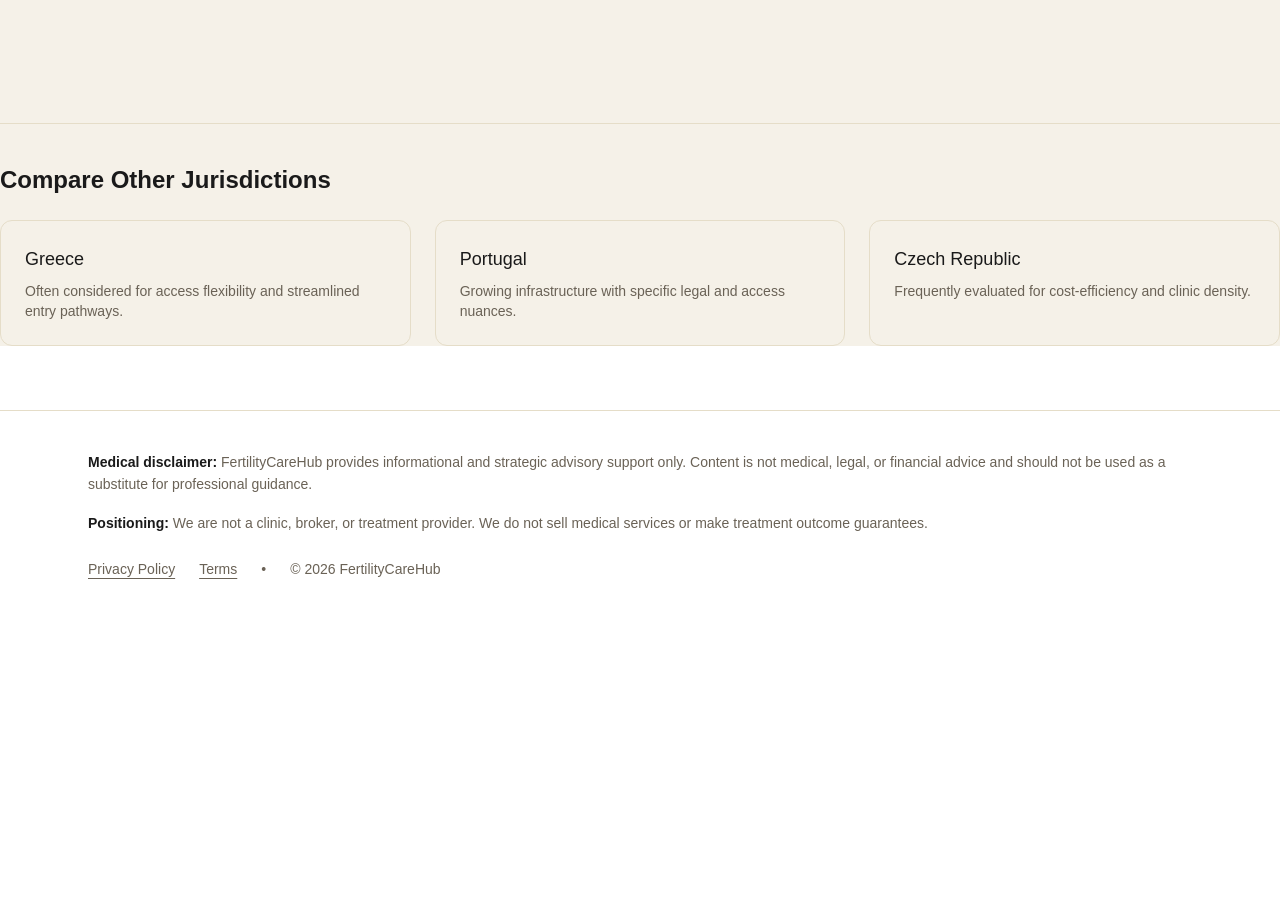
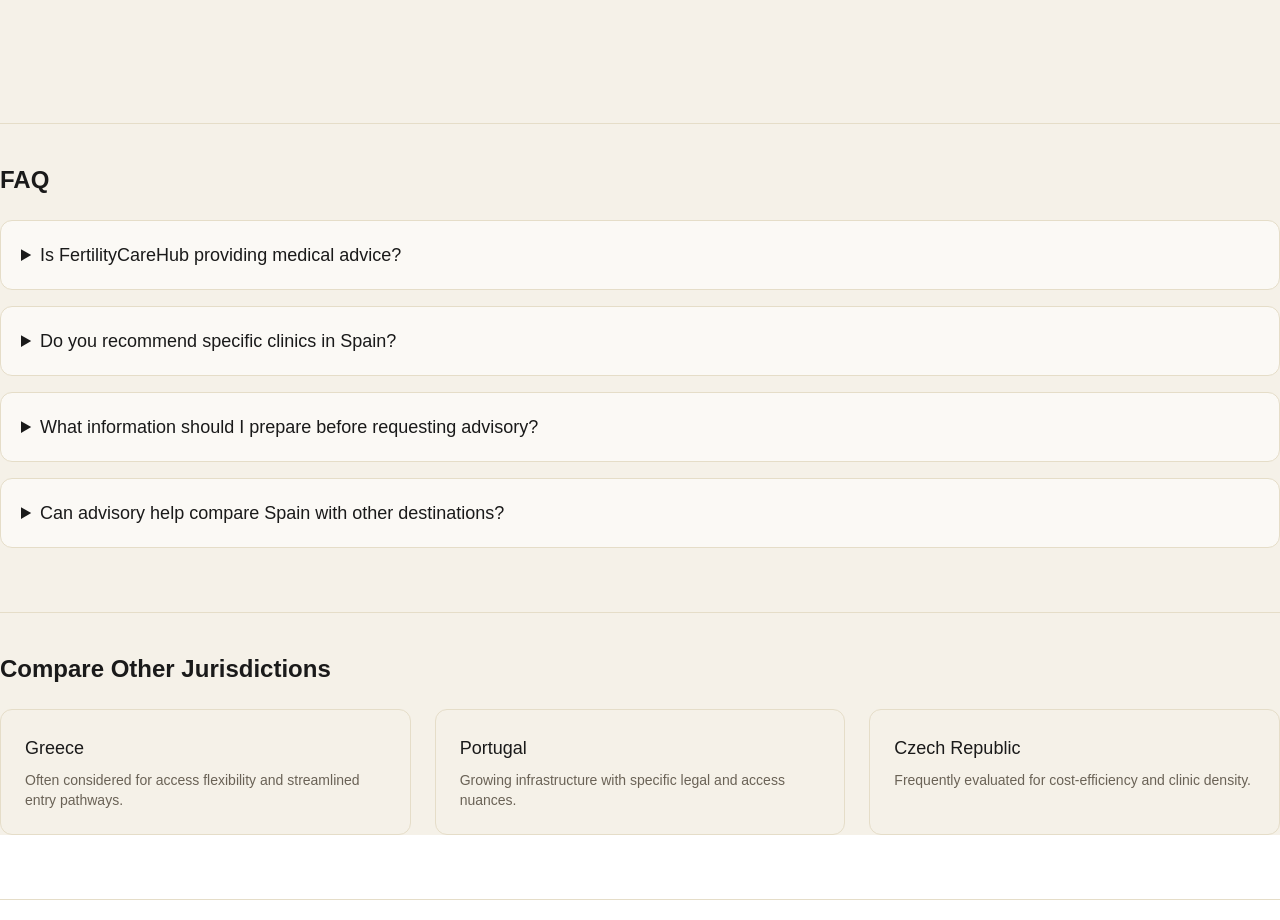
Before and after one commit to fmeliteintl-collab/fertilitycarehub-web, a Next.js app: page /countries/spain in a window 1280 px wide. Shown: the part 1580-2500 px from the top of the page. Before the commit the page ends 2199 px from the top, so only its background shows below. Built offline with nearby package versions, Linux system fonts and the light colour scheme.

Commit message:
Internal linking: Spain FAQ → comparison pillar

```diff
--- a/app/countries/spain/page.tsx
+++ b/app/countries/spain/page.tsx
@@ -414,11 +414,62 @@ export default function SpainDossierPage() {
           </div>
         </div>
       </section>
+      {/* FAQ */}
+<section className="mt-16 border-t border-[#E5DDC8] pt-10">
+  <h2 className="text-2xl font-semibold mb-6">FAQ</h2>
+
+  <div className="space-y-4">
+    <details className="rounded-xl border border-[#E5DDC8] bg-white/60 p-5">
+      <summary className="cursor-pointer text-lg font-medium">
+        Is FertilityCareHub providing medical advice?
+      </summary>
+      <p className="mt-3 text-sm text-[#6A6256] leading-relaxed">
+        No. We provide structured, strategic advisory support only. Any medical decisions should be
+        made with licensed clinicians. Our work focuses on clarity, jurisdiction fit, and planning.
+      </p>
+    </details>
+
+    <details className="rounded-xl border border-[#E5DDC8] bg-white/60 p-5">
+      <summary className="cursor-pointer text-lg font-medium">
+        Do you recommend specific clinics in Spain?
+      </summary>
+      <p className="mt-3 text-sm text-[#6A6256] leading-relaxed">
+        We don’t publish public “best clinic” lists or endorsements. If you engage advisory services,
+        we can provide a curated shortlist aligned to your constraints and planning priorities.
+      </p>
+    </details>
+
+    <details className="rounded-xl border border-[#E5DDC8] bg-white/60 p-5">
+      <summary className="cursor-pointer text-lg font-medium">
+        What information should I prepare before requesting advisory?
+      </summary>
+      <p className="mt-3 text-sm text-[#6A6256] leading-relaxed">
+        Useful inputs include your target timeline, prior treatment history (if any), key constraints
+        (budget, travel cadence, donor pathway), and any legal/eligibility considerations.
+      </p>
+    </details>
+
+    <details className="rounded-xl border border-[#E5DDC8] bg-white/60 p-5">
+      <summary className="cursor-pointer text-lg font-medium">
+        Can advisory help compare Spain with other destinations?
+      </summary>
+      <p className="mt-3 text-sm text-[#6A6256] leading-relaxed">
+  Yes. We help structure a comparison across a small set of relevant jurisdictions, focusing on
+  decision factors like access, governance, donor pathway, and execution risk. For a structured
+  framework, see our{" "}
+  <Link href="/how-to-compare-fertility-jurisdictions" className="underline">
+    jurisdiction comparison guide
+  </Link>.
+</p>
+    </details>
+  </div>
+</section>
+
+
       <section className="mt-16 border-t border-[#E5DDC8] pt-10">
   <h2 className="text-2xl font-semibold mb-6">
     Compare Other Jurisdictions
   </h2>
-
   <div className="grid grid-cols-1 md:grid-cols-3 gap-6">
     <Link
       href="/countries/greece"
@@ -451,6 +502,7 @@ export default function SpainDossierPage() {
     </Link>
   </div>
 </section>
+
     </main>
   );
 }
```
